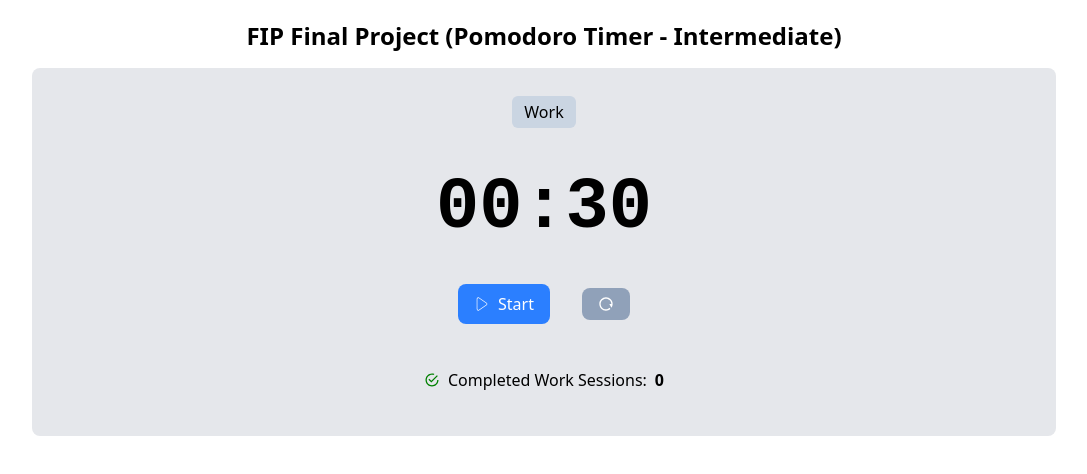
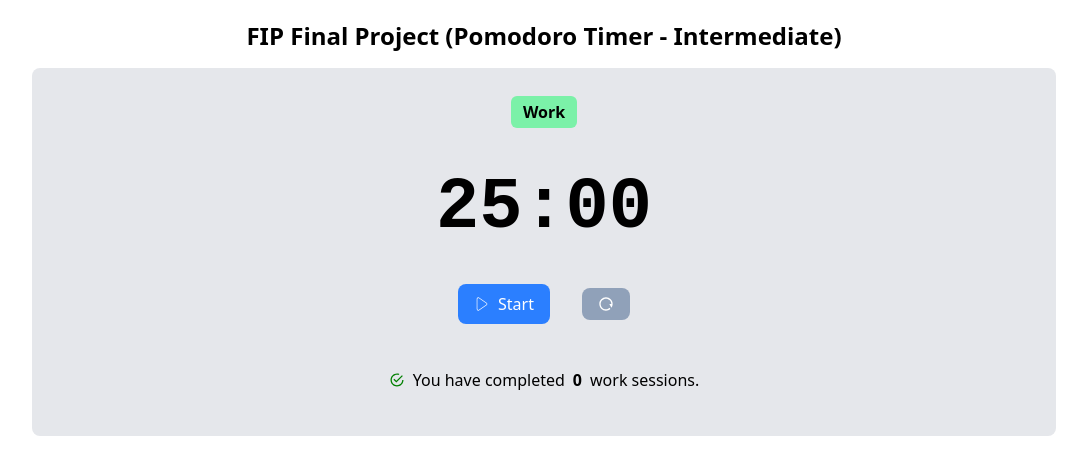
Before and after one commit to Rukkyoo/Flexisaf-Internship-May-2025-Cohort, a React (Vite) app in the folder Final Project (Pomodoro Timer - Intermediate)/pomodoro-timer/: page / in a window 1280 px wide. Shown: the top 474 px of the page, without its empty margins (96-1183 px from the left). Built offline with nearby package versions, Linux system fonts and the light colour scheme.

Commit message:
Finished session logic and added logic

```diff
--- a/Final Project (Pomodoro Timer - Intermediate)/pomodoro-timer/src/App.jsx
+++ b/Final Project (Pomodoro Timer - Intermediate)/pomodoro-timer/src/App.jsx
@@ -5,7 +5,7 @@ import { CiPause1 } from "react-icons/ci";
 import { useState, useEffect } from "react";
 
 function App() {
-  const [time, setTime] = useState(30);
+  const [time, setTime] = useState(1500);
   const [session, setSession] = useState("Work");
   const [completedSessions, setCompletedSessions] = useState(0);
   const [isRunning, setIsRunning] = useState(false);
@@ -13,21 +13,32 @@ function App() {
   // Effect to handle the timer countdown for 25 minutes (1500 seconds)
   useEffect(() => {
     let timer;
+    const audio = new Audio("/timer-sound.mp3");
     if (isRunning && time > 0) {
       timer = setInterval(() => {
         setTime((prevTime) => prevTime - 1);
       }, 1000);
     } else if (time === 0 && session === "Work") {
-      setSession("Short Break");
-      setTime(10);
-      setCompletedSessions((prev) => prev + 1);
+      const nextCompleted = completedSessions + 1;
+      setCompletedSessions(nextCompleted);
+      if (nextCompleted % 4 === 0) {
+        setSession("Long Break");
+        setTime(900); // Long break duration
+        audio.play();
+      } else {
+        setSession("Short Break");
+        setTime(300); // Short break duration
+        audio.play();
+      }
     } else if (time === 0 && session === "Short Break") {
       setSession("Work");
-      setTime(30);
-    } /* else if (session === "Work" && completedSessions === 4) {
-      setSession("Long Break");
-      setTime(45);
-    } */
+      setTime(1500); // Work duration
+      audio.play();
+    } else if (time === 0 && session === "Long Break") {
+      setSession("Work");
+      setTime(1500); // Work duration after long break
+      audio.play();
+    }
     return () => clearInterval(timer);
   }, [isRunning, time, session, completedSessions]);
 
@@ -52,9 +63,17 @@ function App() {
       <div className="bg-gray-200 h-92 w-[80vw] rounded-lg p-1">
         {/* Session Indicator */}
         <div className="flex justify-center flex-row items-center px-3 py-1 mt-5 rounded-t-lg">
-          {/*  <span className="bg-slate-300 rounded-md px-3 py-1">Work</span> */}
-          <span className="bg-slate-300 rounded-md px-3 py-1">{session}</span>
-          {/*  <span className="bg-slate-300 rounded-md px-3 py-1">Long Break</span> */}
+          <span
+            className={`font-bold rounded-md px-3 py-1 ${
+              session === "Work"
+                ? "bg-green-300"
+                : session === "Short Break"
+                ? "bg-blue-300"
+                : "bg-fuchsia-300"
+            }`}
+          >
+            {session}
+          </span>
         </div>
 
         {/* Timer Display */}
@@ -98,8 +117,9 @@ function App() {
         <div className="flex flex-row items-center mt-7 justify-center p-4">
           <p className="flex items-center gap-2">
             <IoMdCheckmarkCircleOutline color="green" />
-            Completed Work Sessions:{" "}
-            <span className="font-bold">{completedSessions}</span>
+            You have completed{" "}
+            <span className="font-bold">{completedSessions}</span>work sessions.
+            <br />
           </p>
         </div>
       </div>
```
Also changed, not shown: 1 other file (tests, documents, lock files or other folders).
